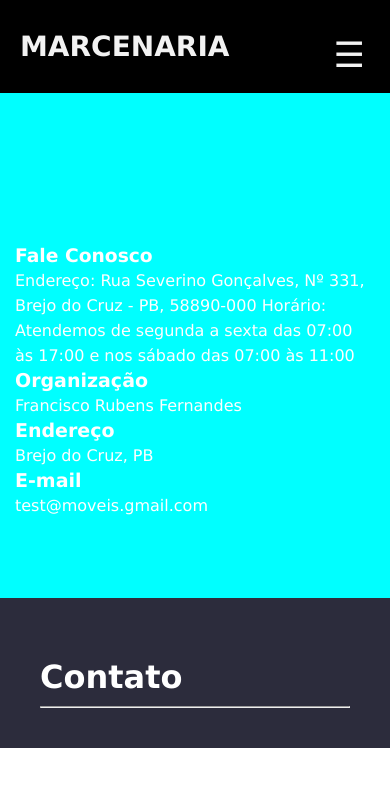
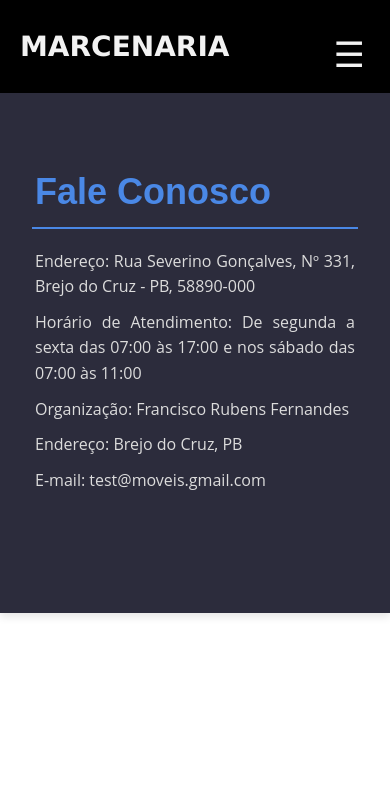
Before and after one commit to italoferreira0/loja-virtual-mv, a React (Vite) app: page /contato in a window 390 px wide. Shown: the top 786 px of the page. Built offline with nearby package versions, Linux system fonts and the light colour scheme.

Commit message:
Add Componentes (SessaoContato)

```diff
--- /dev/null
+++ b/src/components/SessaoContato.css
@@ -0,0 +1,110 @@
+/* Estilo geral do container externo */
+.container1 {
+    background-color: #2c2c3c; /* Cor de fundo mais escura e moderna */
+    display: flex;
+    justify-content: center;
+    max-width: 1400px;
+    margin: 0 auto;
+    padding: 20px;
+    box-shadow: 0 4px 8px rgba(0, 0, 0, 0.1); /* Sombra suave */
+}
+
+/* Estilo do container interno */
+.container0 {
+    background-color: #2c2c3c; /* Cor de fundo intermediária */
+    display: flex;
+    justify-content: space-between;
+    flex-wrap: wrap;
+    gap: 20px; /* Aumentado para espaçamento melhor */
+    max-width: 100%;
+    padding: 20px;
+    margin-top: 20px;
+
+}
+
+/* Estilo do título */
+.title {
+    color: #4a88e6; /* Azul claro */
+    font-family: 'Poppins', sans-serif; /* Fonte moderna */
+    font-size: 45px; /* Tamanho maior */
+    margin-bottom: 10px; /* Aumentado para espaçamento melhor */
+}
+/* Estilo do texto */
+.texto1 {
+    color: #f5f5f5; /* Branco suave */
+    text-align: justify;
+    flex: 1;
+    margin: 20px 10px; /* Ajustado para menor margem em telas menores */
+    font-family: 'Open Sans', sans-serif; /* Fonte legível */
+    line-height: 1.6; /* Espaçamento entre linhas */
+}/* Estilo da área do QR Code */
+.qr-code {
+    display: flex;
+    justify-content: center;
+    align-items: center;
+    flex: 1;
+    margin: 20px 10px; /* Ajustado para menor margem em telas menores */
+}
+
+/* Estilo dos parágrafos */
+.texto1 p {
+    font-size: 17px;
+    font-family: 'Open Sans', sans-serif;
+    color: #dcdcdc; /* Cinza claro */
+}
+
+/* Estilo da linha horizontal */
+.linha1 {
+    border: none;
+    height: 2px;
+    background-color: #4a88e6; /* Azul claro */
+    margin-bottom: 20px;
+    margin-top: 10px;
+}
+
+/* Ajuste para telas menores */
+@media screen and (max-width: 800px) {
+    .container0 {
+        flex-direction: column;
+        align-items: center; /* Centraliza o conteúdo */
+    }
+}
+
+
+
+
+/* Ajustes para telas muito pequenas */
+@media screen and (max-width: 678px) {
+    .container0{
+        margin-top: -10px;
+    }
+    .title {
+        font-size: 36px;
+        margin-top: 20px;
+        margin-bottom: 16px;
+        margin-left: -15px;
+    }
+
+    .texto1 p{
+        margin-top: 10px;
+        margin-left: -15px;
+        margin-right: -15px;
+        font-size: 16px;
+        }
+
+    .qr-code {
+            margin-left: -18px;
+            margin-right: -18px;
+        }
+    .linha1 {
+            border: none;
+            height: 2px;
+            background-color: #4a88e6; /* Azul claro */
+            margin-bottom: 20px;
+            margin-top: -10px;
+            margin-left: -18px;
+            margin-right: -18px;
+        }
+
+
+}
--- /dev/null
+++ b/src/components/SessaoContato.jsx
@@ -0,0 +1,26 @@
+import React from "react";
+import '../components/SessaoContato.css'
+// import WhatsappQRCode from "../Components/WhatsappQRcode.js";
+
+function SessaoContato() {
+    return (
+        <div className="container1">
+            <div className="container0">
+                <div className="texto1">
+                    <h2 className="title">Fale Conosco</h2>
+                    <hr className="linha1" width="auto"></hr>
+                    <p>Endereço: Rua Severino Gonçalves, Nº 331, Brejo do Cruz - PB, 58890-000</p>
+                    <p>Horário de Atendimento: De segunda a sexta das 07:00 às 17:00 e nos sábado das 07:00 às 11:00</p>
+                    <p>Organização: Francisco Rubens Fernandes</p>
+                    <p>Endereço:  Brejo do Cruz, PB</p>
+                    <p>E-mail: test@moveis.gmail.com</p>
+                </div>
+                <div className="qr-code">
+                    {/* <WhatsappQRCode id="whatsapp" phoneNumber="55839961511570" /> */}
+                </div>
+            </div>
+        </div>
+    );
+}
+
+export default SessaoContato;
--- a/src/pages/contato.jsx
+++ b/src/pages/contato.jsx
@@ -2,14 +2,17 @@ import React from 'react';
 import Navbar from "../components/Navbar"
 import ContatoInfo from '../components/ContatoInfo';
 import ContatoFrase from '../components/ContatoFrase';
+import SessaoContato from '../components/SessaoContato';
 
 function Contato() {
   return (
     <>
       <Navbar/>
       {/* <h1>Página de Contato</h1> */}
-      <ContatoInfo/>
-      <ContatoFrase/>
+      {/* <ContatoInfo/> */}
+      {/* <ContatoFrase/> */}
+      <SessaoContato/>
+
     </>
   );
 }
```
